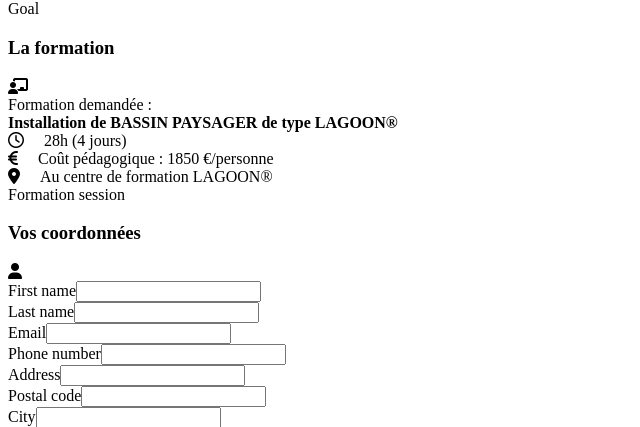
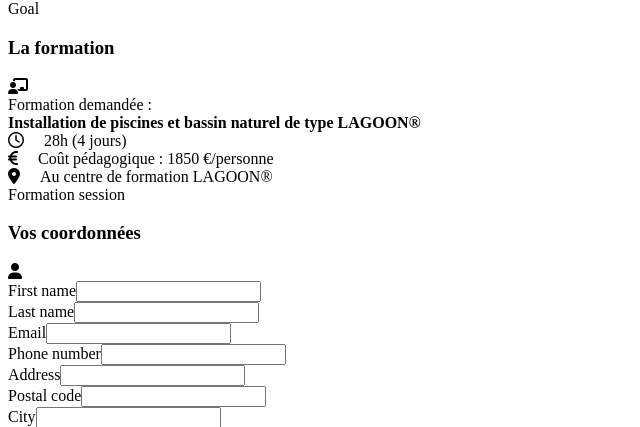
Before and after one commit to barbotinleane/lagoon-piscines, a Symfony app: template templates/formation/ask.html.twig in a window 1280 px wide. Shown: the part 946-1373 px from the top of the page, without its empty margins (0-640 px from the left). Run offline with Twig, Linux system fonts and the light colour scheme; the template is opened without the code that fills it, so the values that code supplies are empty; form fields are guessed from the names that the template uses; some libraries are stand-ins or nearby versions.

Commit message:
Changing name of formation installation

```diff
--- a/templates/formation/ask.html.twig
+++ b/templates/formation/ask.html.twig
@@ -104,7 +104,7 @@
                     <div class="text-center d-grid gap-2">
                         <div class="btn btn-dark" style="cursor:default;">
                             <strong>
-                                Installation de BASSIN PAYSAGER de type LAGOON®
+                                Installation de piscines et bassin naturel de type LAGOON&reg;
                             </strong><br>
                             <i class="fa fa-clock-o" aria-hidden="true"></i>
                              28h (4 jours)<br>
```
